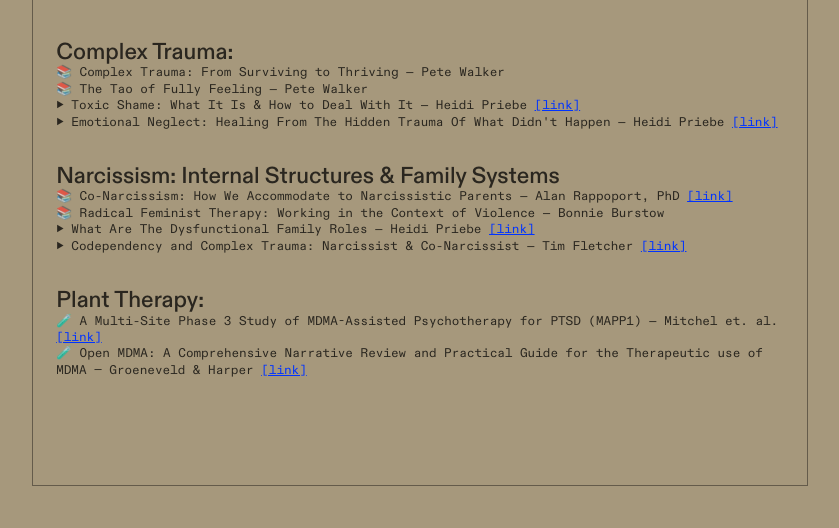
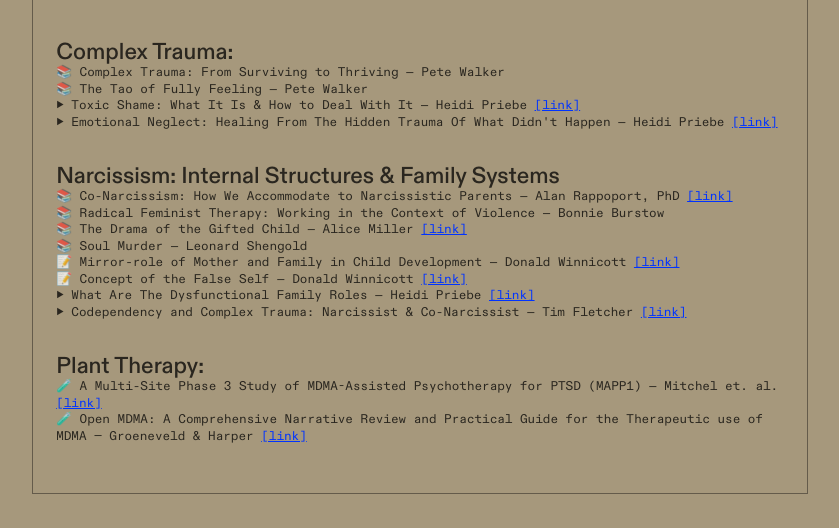
Before and after one commit to bellavioletsmith/meditation, a plain HTML site: page my-bookshelf.html in a window 1280 px wide. Shown: the part 279-807 px from the top of the page, without its empty margins (220-1059 px from the left). Drawn offline with Linux system fonts and the light colour scheme.

Commit message:
Bookshelf: add Miller, Shengold and two Winnicott essays under Narcissism
Co-Authored-By: Claude Fable 5.2 <noreply@anthropic.com>

```diff
--- a/my-bookshelf.html
+++ b/my-bookshelf.html
@@ -31,7 +31,7 @@
 <br />
 <h2>Narcissism: Internal Structures &#x26; Family Systems <br />
 </h2>📚 Co-Narcissism: How We Accommodate to Narcissistic Parents — Alan Rappoport, PhD <a href="https://www.sakkyndig.com/psykologi/artvit/rappoport2005.pdf" target="_blank">[link]</a><br />
-<div style="text-align: left;">📚 Radical Feminist Therapy: Working in the Context of Violence — Bonnie Burstow</div><div style="text-align: left;">▶ What Are The Dysfunctional Family Roles — Heidi Priebe <a href="https://www.youtube.com/watch?v=dZeGc0zW0no" target="_blank">[link]</a> <br />▶ Codependency and Complex Trauma: Narcissist &#x26; Co-Narcissist —
+<div style="text-align: left;">📚 Radical Feminist Therapy: Working in the Context of Violence — Bonnie Burstow</div><div style="text-align: left;">📚 The Drama of the Gifted Child — Alice Miller <a href="https://dn720006.ca.archive.org/0/items/the-drama-of-the-gifted-child/The%20Drama%20of%20the%20Gifted%20Child.pdf" target="_blank">[link]</a><br />📚 Soul Murder — Leonard Shengold<br />📝 Mirror-role of Mother and Family in Child Development — Donald Winnicott <a href="https://pep-web.org/content/ZBK.017.0111A" target="_blank">[link]</a><br />📝 Concept of the False Self — Donald Winnicott <a href="https://web.english.upenn.edu/~cavitch/pdf-library/Winnicott_Concept_of_the_False_Self.pdf" target="_blank">[link]</a></div><div style="text-align: left;">▶ What Are The Dysfunctional Family Roles — Heidi Priebe <a href="https://www.youtube.com/watch?v=dZeGc0zW0no" target="_blank">[link]</a> <br />▶ Codependency and Complex Trauma: Narcissist &#x26; Co-Narcissist —
 Tim Fletcher <a href="https://www.youtube.com/watch?v=WyxPVcw2ZLw">[link]</a></div><br />
 <br />
 <h2>Plant Therapy:<br />
```
